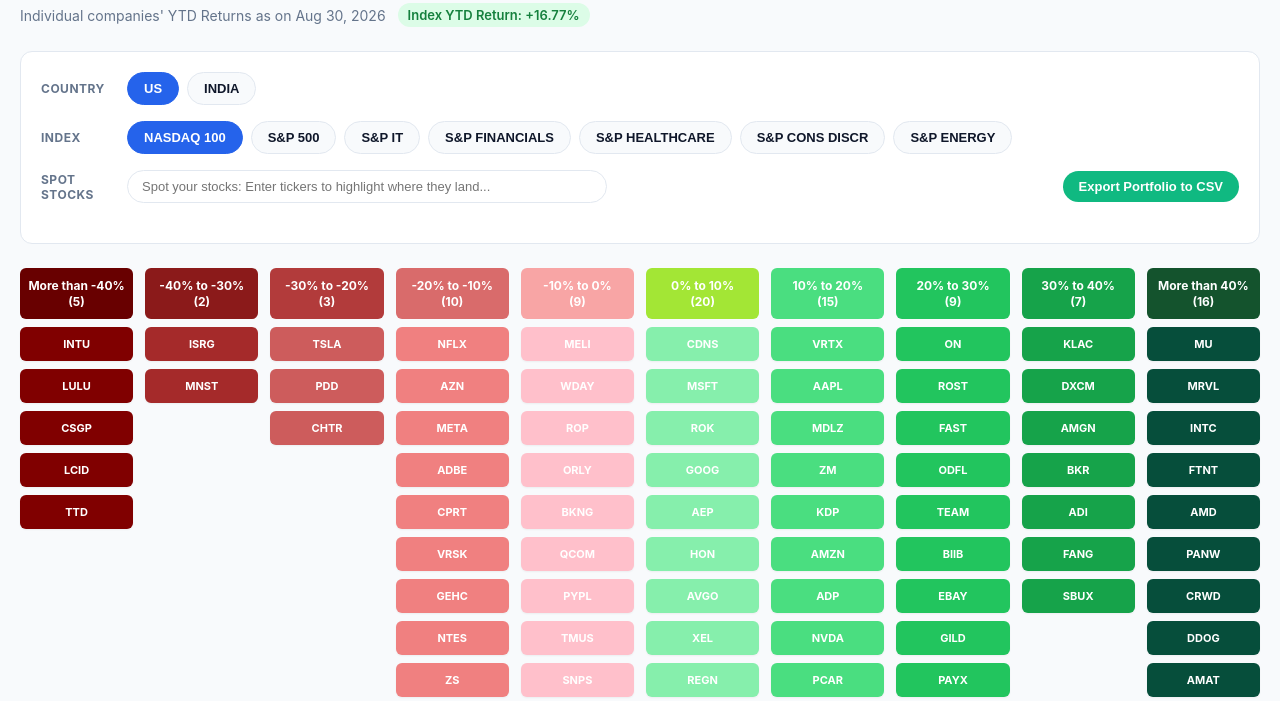
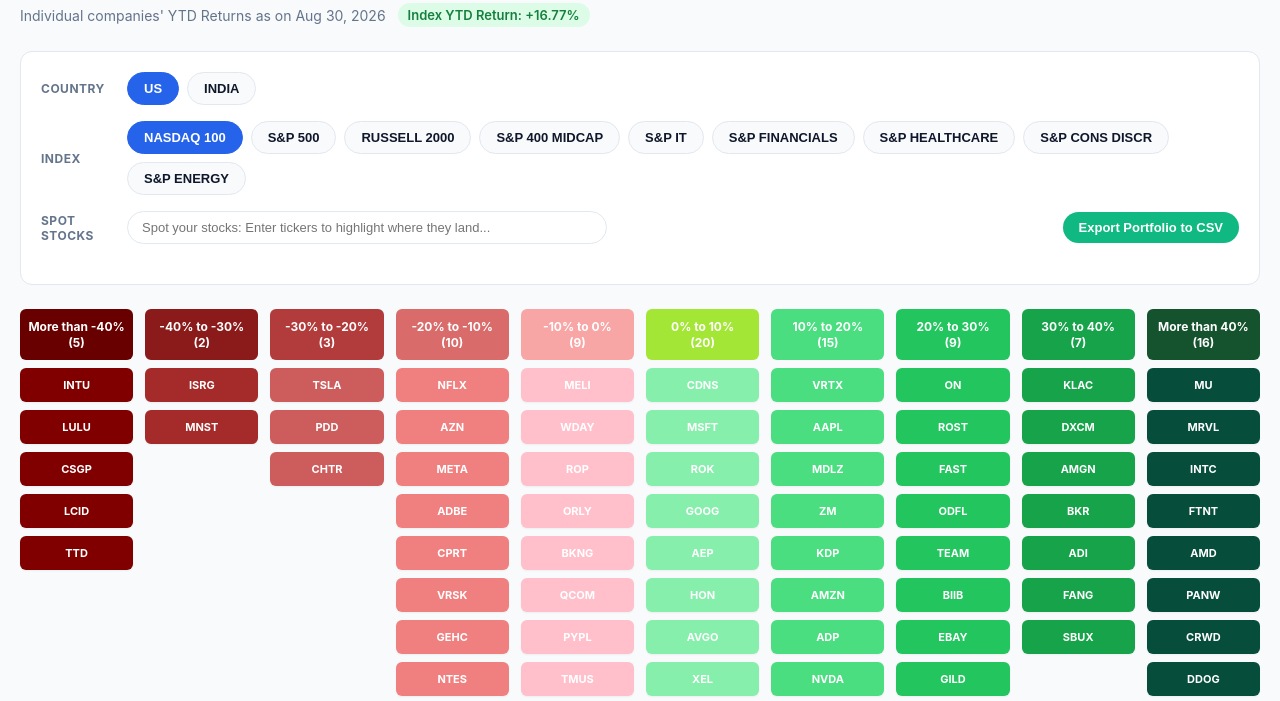
Before and after one commit to suryasripati/distribution-of-returns, a plain HTML site: page index.html in a window 1280 px wide. Shown: the part 67-768 px from the top of the page. Drawn offline with Linux system fonts and the light colour scheme.

Commit message:
Add RUSSELL2000 and SP400 to INDICES

```diff
--- a/index.html
+++ b/index.html
@@ -292,6 +292,8 @@
     US: [
       { id: 'NASDAQ100', name: 'NASDAQ 100' },
       { id: 'SP500', name: 'S&P 500' },
+      { id: 'RUSSELL2000', name: 'RUSSELL 2000' },
+      { id: 'SP400', name: 'S&P 400 MIDCAP' },
       { id: 'SP500_IT', name: 'S&P IT' },
       { id: 'SP500_FIN', name: 'S&P FINANCIALS' },
       { id: 'SP500_HEALTH', name: 'S&P HEALTHCARE' },
@@ -455,7 +457,6 @@
         return;
       }
 
-      // Collect tickers from ALL indices across globalData
       const allMatches = [];
       const seenTickers = new Set();
 
```
